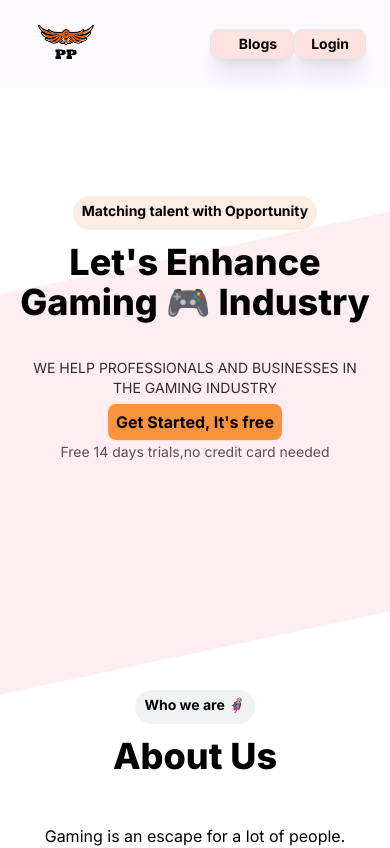
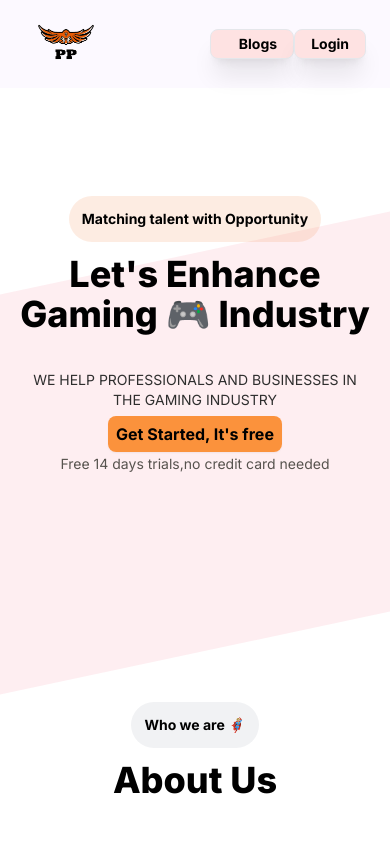
Before and after one commit to manasi624/nextjs-blog, a Next.js app: page / in a window 390 px wide. Shown: the top 848 px of the page. Built offline with nearby package versions, Linux system fonts and the light colour scheme; no server answers.

Commit message:
responsive

```diff
--- a/app/posts/[id]/page.tsx
+++ b/app/posts/[id]/page.tsx
@@ -132,13 +132,13 @@ export default function Post({params}: {params: {id:string}}) {
                 </a>
               </p>
               <a href="#" className="block mt-2">
-                <div className="text-xl font-semibold text-gray-900">
+                <div className="text-xl font-semibold text-gray-900 my-3 sm:my-auto">
                   <Tag
                     tagline={selected?.title || ""}
                     color="rgb(254 233 203)"
                   />
                 </div>
-                <p className="mt-3 text-base text-gray-500">
+                <p className="my-5 sm:my-2 text-base text-gray-500">
                   {selected?.body}
                   {selected?.body}
                 </p>
--- a/components/Tag.tsx
+++ b/components/Tag.tsx
@@ -8,7 +8,7 @@ type Props = {
 export default function Tag({ tagline, color }: Props) {
   return (
     <div
-      className="border text-sm sm:text-lg border-transparent px-2 py-1 my-3 rounded-full h-[34px] w-fit"
+      className="border text-sm sm:text-lg border-transparent p-3 my-3 rounded-full h-fit w-fit"
       style={{ color: "rgb(0, 0, 0)", backgroundColor: color }}
     >
       <h2>
```
